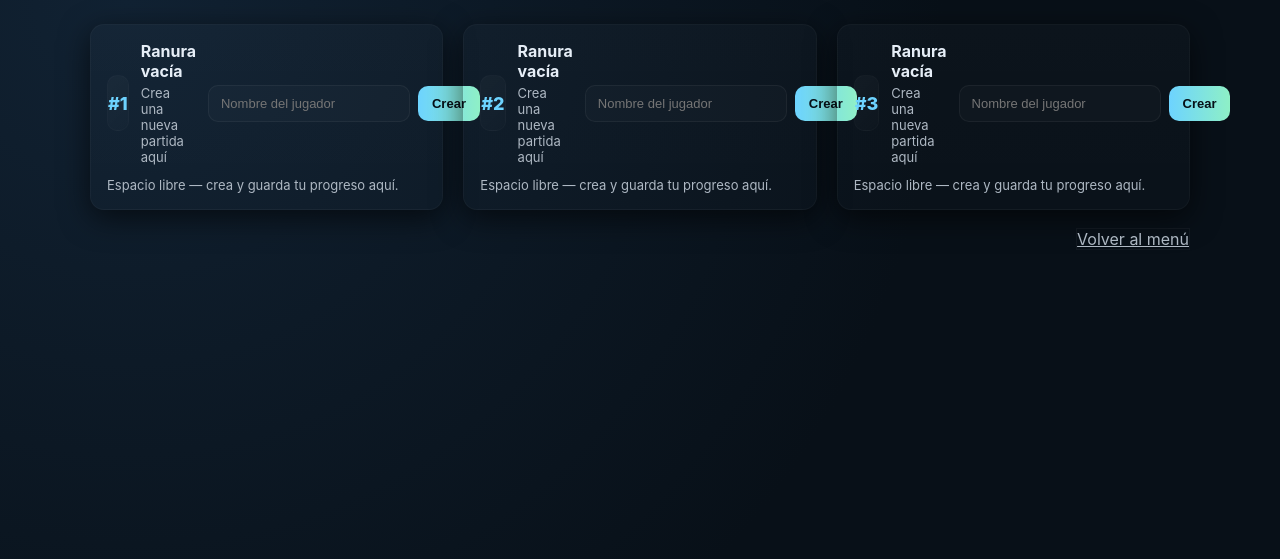
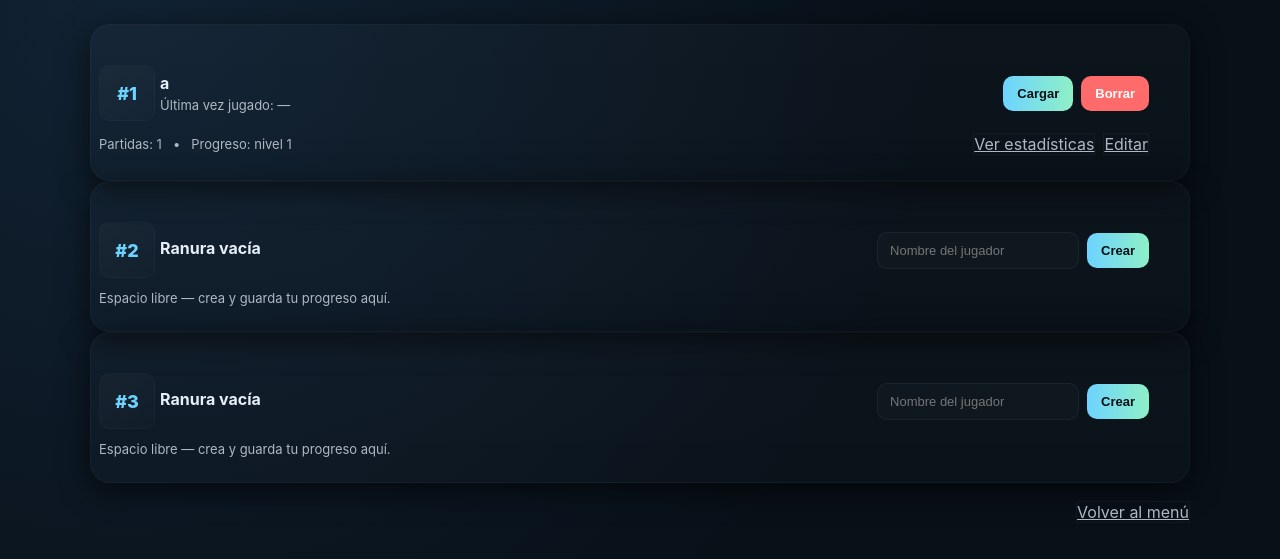
Before and after one commit to MateoCachazo/RPG, a PHP site: page /partidas.php in a window 1280 px wide. Shown: the part 80-639 px from the top of the page. Run offline with PHP 8.4, Linux system fonts and the light colour scheme.

Commit message:
PARTIDAS

```diff
--- a/partidas.json
+++ b/partidas.json
@@ -1,7 +1,7 @@
 [
     {
         "id": 1,
-        "nombre": null
+        "nombre": "a"
     },
     {
         "id": 2,
--- a/partidas.php
+++ b/partidas.php
@@ -93,36 +93,29 @@
   }
   .subtitle{ color:var(--muted); font-size:13px; }
 
-  /* grid de slots */
-  .slots-grid{
-    display:grid;
-    grid-template-columns: repeat(auto-fit, minmax(260px, 1fr));
-    gap:var(--gap);
-  }
-
   .slot{
     background: linear-gradient(180deg, rgba(255,255,255,0.02), rgba(255,255,255,0.01));
-    border-radius:var(--radius);
-    padding:16px;
+    border-radius: 20px;
+    padding:40px 40px 25px 8px;
     box-shadow: 0 8px 30px rgba(0,0,0,0.6);
     border: 1px solid rgba(255,255,255,0.03);
     transition: transform .24s ease, box-shadow .24s ease;
     display:flex;
     flex-direction:column;
     align-items:stretch;
-    gap:12px;
+    gap: 12px;
   }
   .slot:hover{
     transform: translateY(-6px);
     box-shadow: 0 18px 48px rgba(0,0,0,0.7);
   }
 
-  .slot-head{
+  .slot-head{ /* encabezado del slot */
     display:flex;
     align-items:center;
-    gap:12px;
+    gap:5px;
   }
-  .slot-id{
+  .slot-id{ /* estilo del slot "#1", "#2", etc */
     width:56px;
     height:56px;
     border-radius:10px;
@@ -139,7 +132,7 @@
   .slot-info p{ margin:4px 0 0 0; color:var(--muted); font-size:13px; }
 
   /* contenido */
-  .slot-body{ display:flex; gap:12px; align-items:center; justify-content:space-between; flex-wrap:wrap; }
+  .slot-body{ display:flex; gap:1px; align-items:center; justify-content:space-between; flex-wrap:wrap; }
 
   .controls{
     display:flex;
@@ -218,7 +211,7 @@
                 <?= $p['nombre'] ? htmlspecialchars($p['nombre']) : "Ranura vacía" ?>
               </h3>
               <p>
-                <?= $p['nombre'] ? "Última vez jugado: —" : "Crea una nueva partida aquí" ?>
+                <?= $p['nombre'] ? "Última vez jugado: —" : " "?>
               </p>
             </div>
             <div class="controls" role="group" aria-label="Acciones slot <?= $p['id'] ?>">
```
